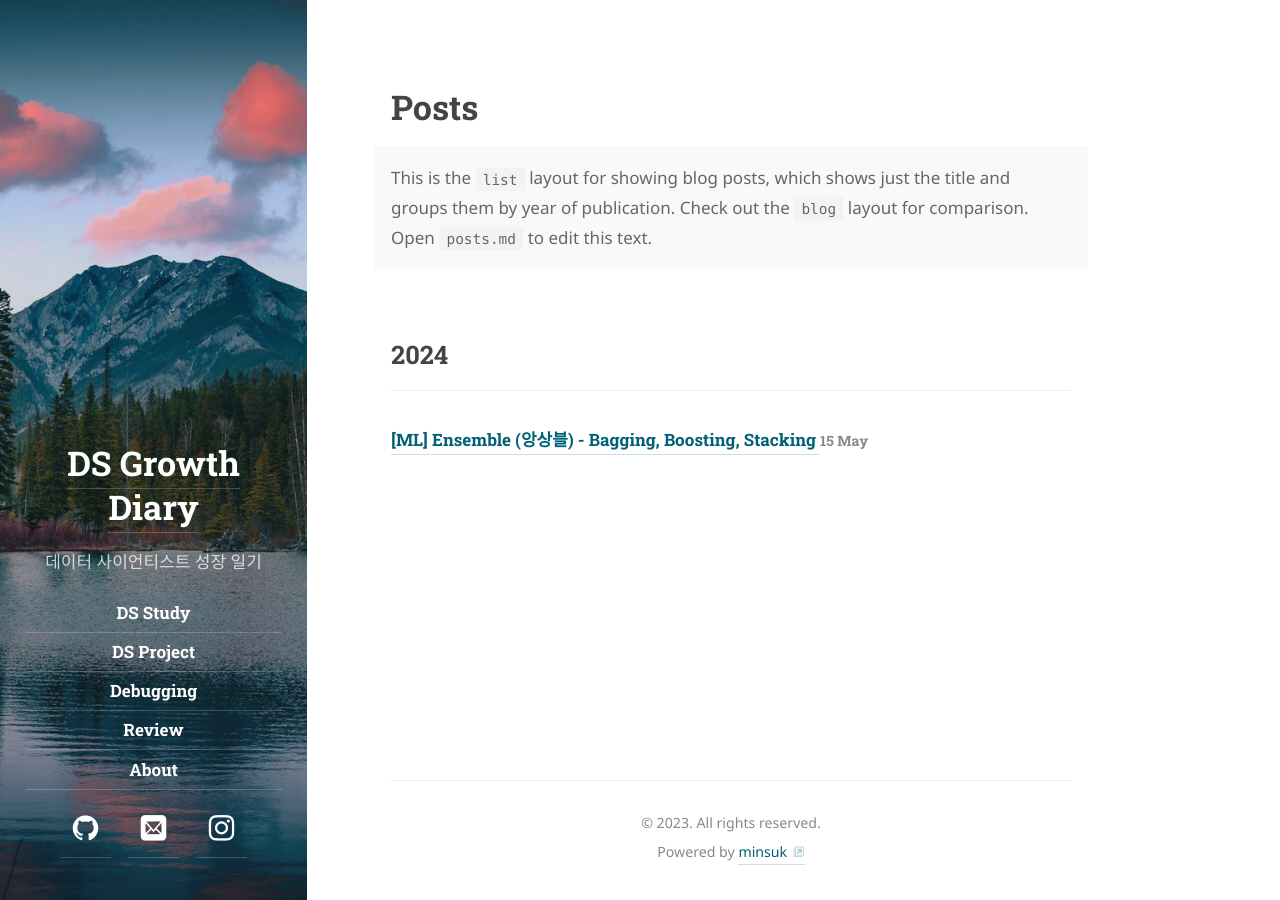
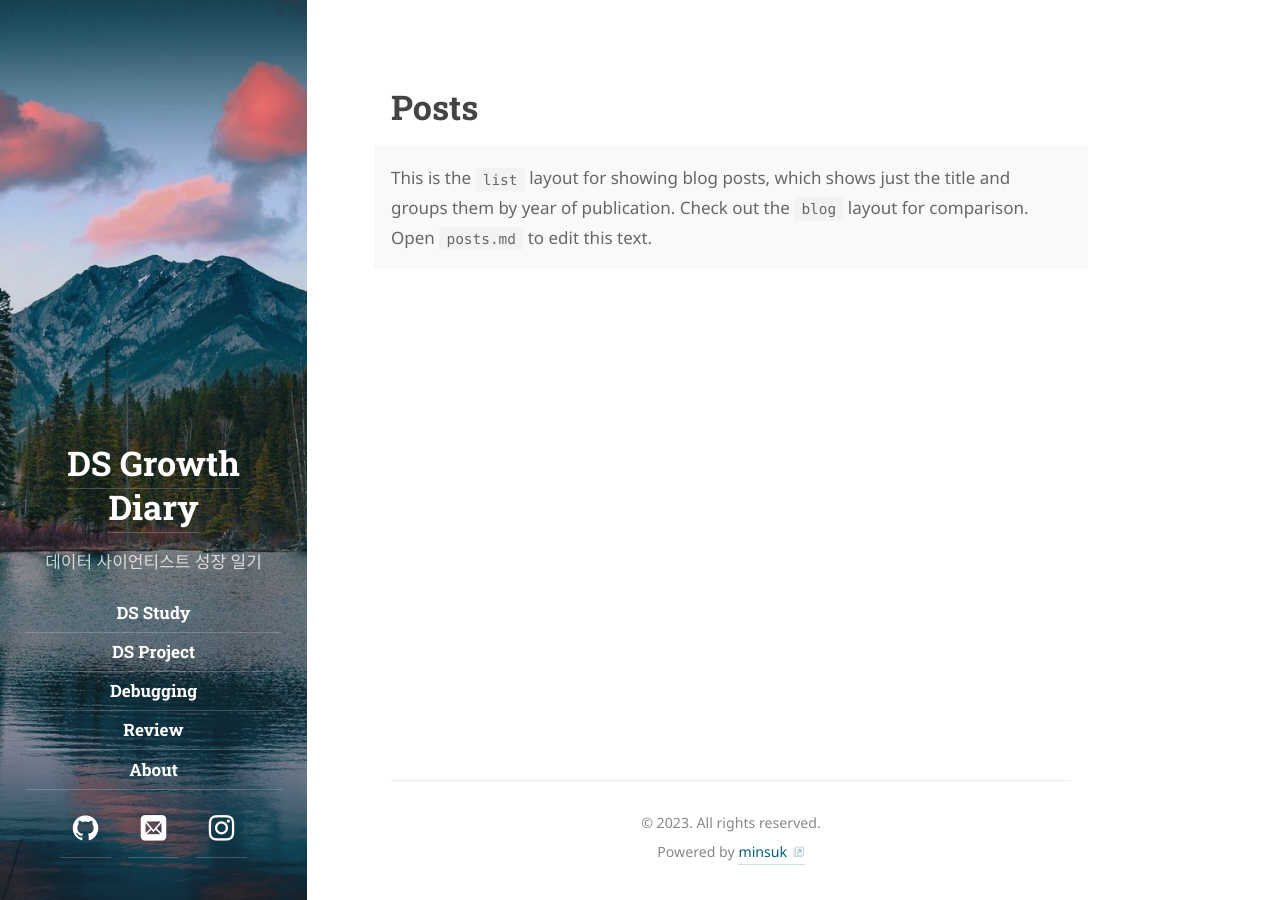
Before and after one commit to minsuk1003/minsuk1003.github.io, a Jekyll site: the page built from posts.md, in a window 1280 px wide. Built offline with Jekyll 4.4.1, drawn with Linux system fonts in a browser that asks for light colours; some web fonts are replaced; a file with an impossible date is left out.

Commit message:
Update 2024-05-15-Ensemble.md

```diff
--- a/_posts/study/ml_dl/2024-05-15-Ensemble.md
+++ b/_posts/study/ml_dl/2024-05-15-Ensemble.md
@@ -1,12 +1,13 @@
 ---
 layout: post
-title: '[ML] Ensemble (앙상블) - Bagging, Boosting, Stacking'
-date: 2024-05-15
+title: '[ML] Ensemble (앙상블)'
+date: {}
 category: study
 tags: ml_dl
 description: >
   Jekyll is a static site generator, an open-source tool for creating simple yet
   powerful websites of all shapes and sizes.
+published: false
 ---
 머신러닝 프로젝트를 수행할 때, 앙상블 모델은 대부분 가장 상위에 랭크되고 있는 것을 확인할 수 있다. 그렇다면 왜 앙상블 모델이 보편적으로 뛰어난 성능을 보일까? 그리고 이러한 앙상블 모델은 어떤 것들이 있을까?
 
```
